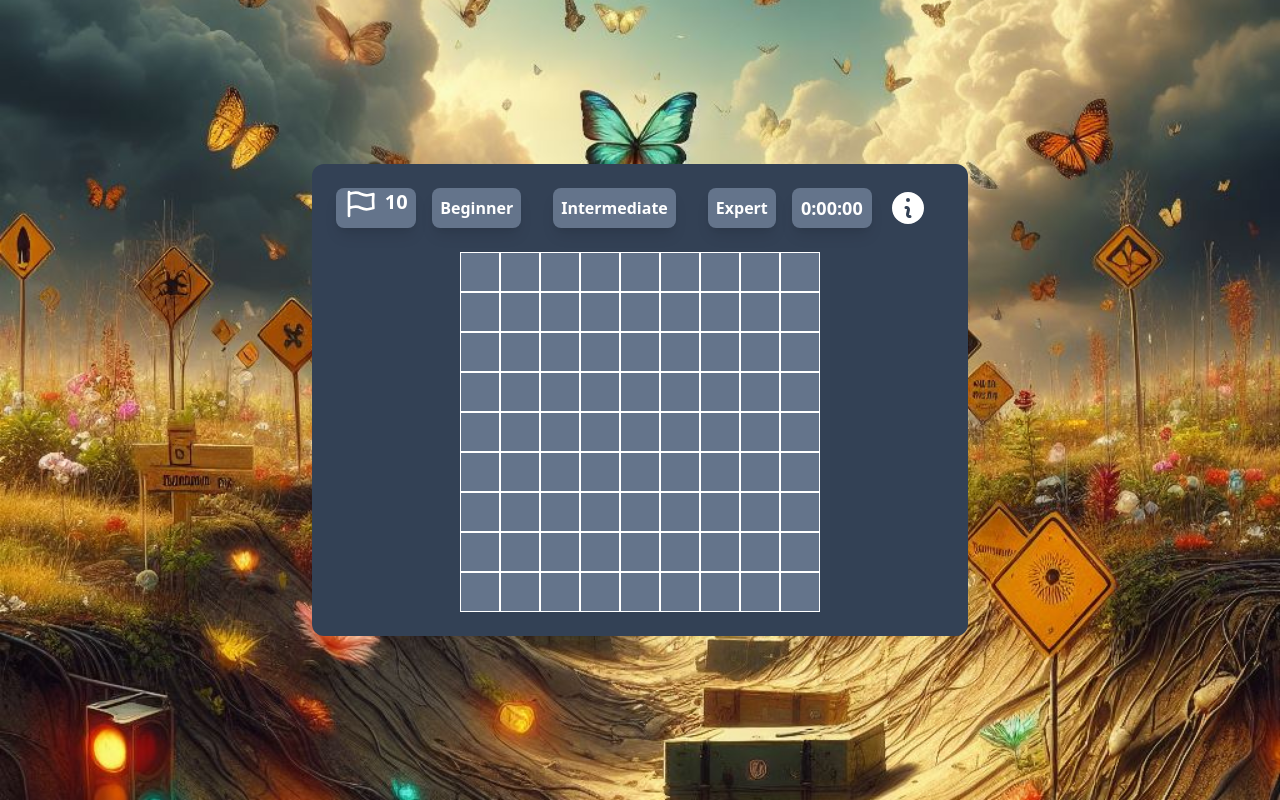
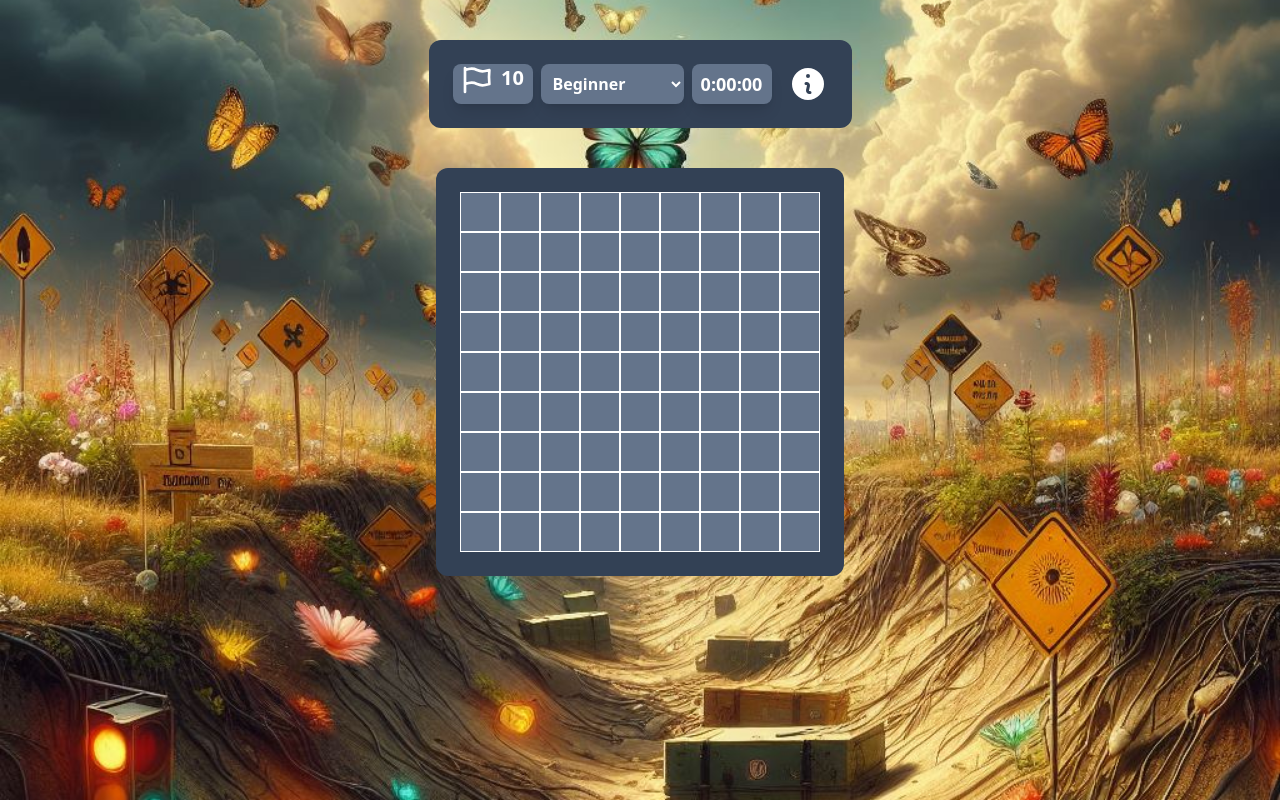
Before and after one commit to eppu-peltonen/miinaharava, a React (Vite) app: page / in a window 1280 px wide. Built offline with nearby package versions, Linux system fonts and the light colour scheme.

Commit message:
change level selection to dropdown

```diff
--- a/src/App.tsx
+++ b/src/App.tsx
@@ -17,10 +17,10 @@ const App = () => {
     }
 
     return (
-        <main className="bg-minefield bg-center bg-cover">
-            <div className="h-screen flex">
-                <div className="m-auto bg-slate-700 rounded-xl flex flex-col p-6">
-                    <Status
+        <main className="h-screen bg-minefield bg-center bg-cover">
+            <div className="flex flex-col h-screen">
+                <div className="mx-auto mt-10 flex flex-col p-6 bg-slate-700 rounded-xl">
+                <Status
                         flags={flags}
                         gameState={gameState}
                         startNewGame={startNewGame}
@@ -28,6 +28,8 @@ const App = () => {
                         setTime={setTime}
                         gameLevel={gameLevel}
                     />
+                </div>
+                <div className="mx-auto mt-10 bg-slate-700 rounded-xl flex flex-col p-6">
                     <Board
                         gameState={gameState}
                         setGameState={setGameState}
--- a/src/components/Status.tsx
+++ b/src/components/Status.tsx
@@ -21,22 +21,24 @@ const Status = ({flags, gameState, startNewGame, time, setTime}: StatusProps) =>
     }
 
     return (
-        <div className="flex flex-row mx-auto mb-6">
+        <div className="flex flex-row mx-auto">
             <div className="flex flex-row w-20 bg-slate-500 rounded-lg shadow-lg justify-center">
                 <img className="h-8 w-8" src={flagWhite} alt="flag" />
                 <span className="ml-2 text-xl text-white font-bold">{flags}</span>
             </div>
+            <select className="mx-2 p-2 bg-slate-500 rounded-lg shadow-lg text-white font-bold">
                 {settings.map((setting, index) => {
                     return (
-                    <button
+                        <option
                             key={index}
-                        className={"bg-slate-500 px-2 mx-4 rounded-lg shadow-lg"}
+                            value={setting.level}
                             onClick={() => changeLevel(setting.level)}
                         >
-                        <span className="text-white font-bold">{setting.level}</span>
-                    </button>
+                            {setting.level}
+                        </option>
                     )
                 })}
+            </select>
             <Stopwatch
                 isRunning={gameState === 1}
                 gameReady={gameState === 0}
--- a/src/components/Tooltip.tsx
+++ b/src/components/Tooltip.tsx
@@ -6,7 +6,7 @@ interface TooltipProps {
 
 const Tooltip = ({text} : TooltipProps) => {
     return (
-        <div className="has-tooltip w-10 h-10 mx-4">
+        <div className="has-tooltip w-10 h-10 ml-4">
             <span className="tooltip rounded shadow-lg p-1 bg-gray-100 text-slate-700 -mt-8">{text}</span>
             <img src={info} />
         </div>
```
Lines whose indentation alone changed are shown as unchanged.
